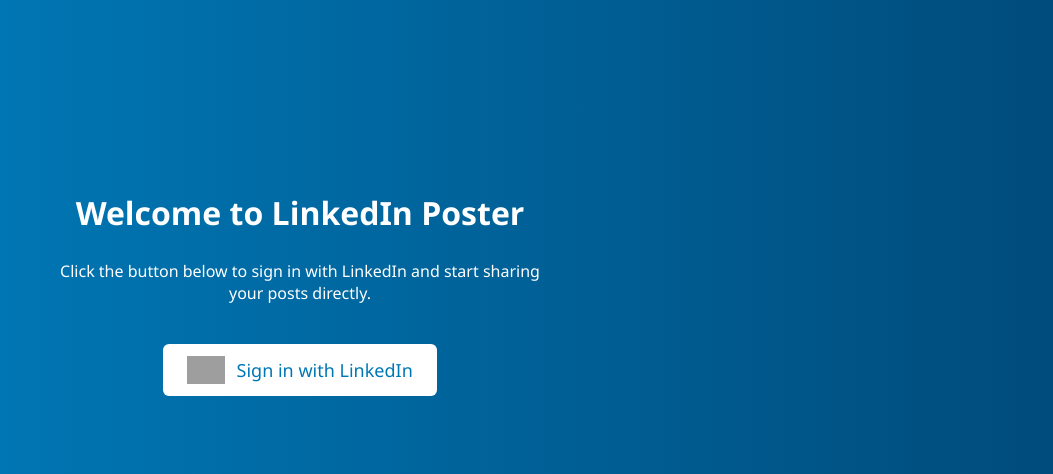
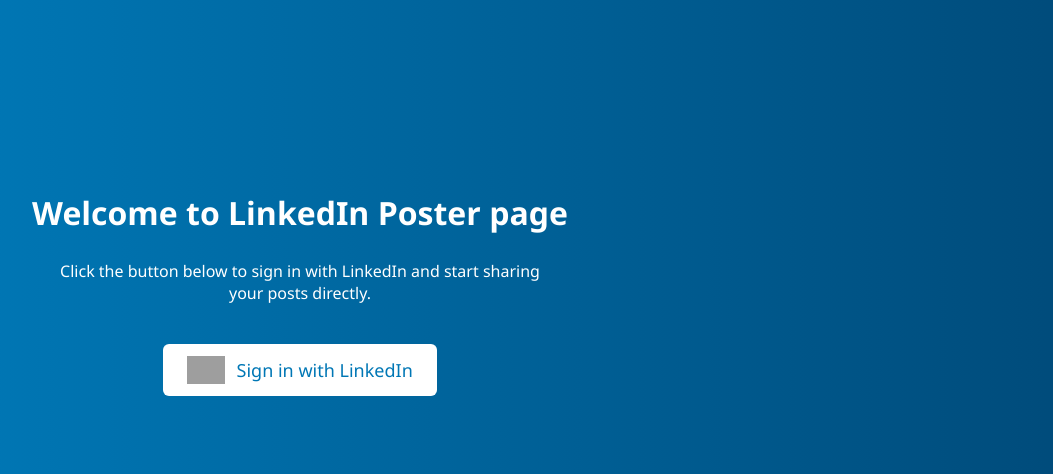
Before and after one commit to Abdul-Aziz-dal/linkedin-php-integration, a PHP site: page /linkedin-php-integration/ in a window 1280 px wide. Shown: the part 147-621 px from the top of the page, without its empty margins (30-1083 px from the left). Run offline with PHP 8.4, Linux system fonts and the light colour scheme; grey boxes are pictures that could not be loaded.

Commit message:
Update index.php

```diff
--- a/index.php
+++ b/index.php
@@ -10,7 +10,7 @@ if (isset($_SESSION['access_token']) && isset($_SESSION['linkedin_id'])) {
 <html lang="en">
 <head>
     <meta charset="UTF-8">
-    <title>Login with LinkedIn page</title>
+    <title>Login with LinkedIn</title>
     <link rel="stylesheet" href="/assets/styles.css">
     <style>
         body {
@@ -62,7 +62,7 @@ if (isset($_SESSION['access_token']) && isset($_SESSION['linkedin_id'])) {
 </head>
 <body>
 
-    <h1>Welcome to LinkedIn Poster</h1>
+    <h1>Welcome to LinkedIn Poster page</h1>
     <p>Click the button below to sign in with LinkedIn and start sharing your posts directly.</p>
 
     <a href="login.php" class="login-btn">
```
